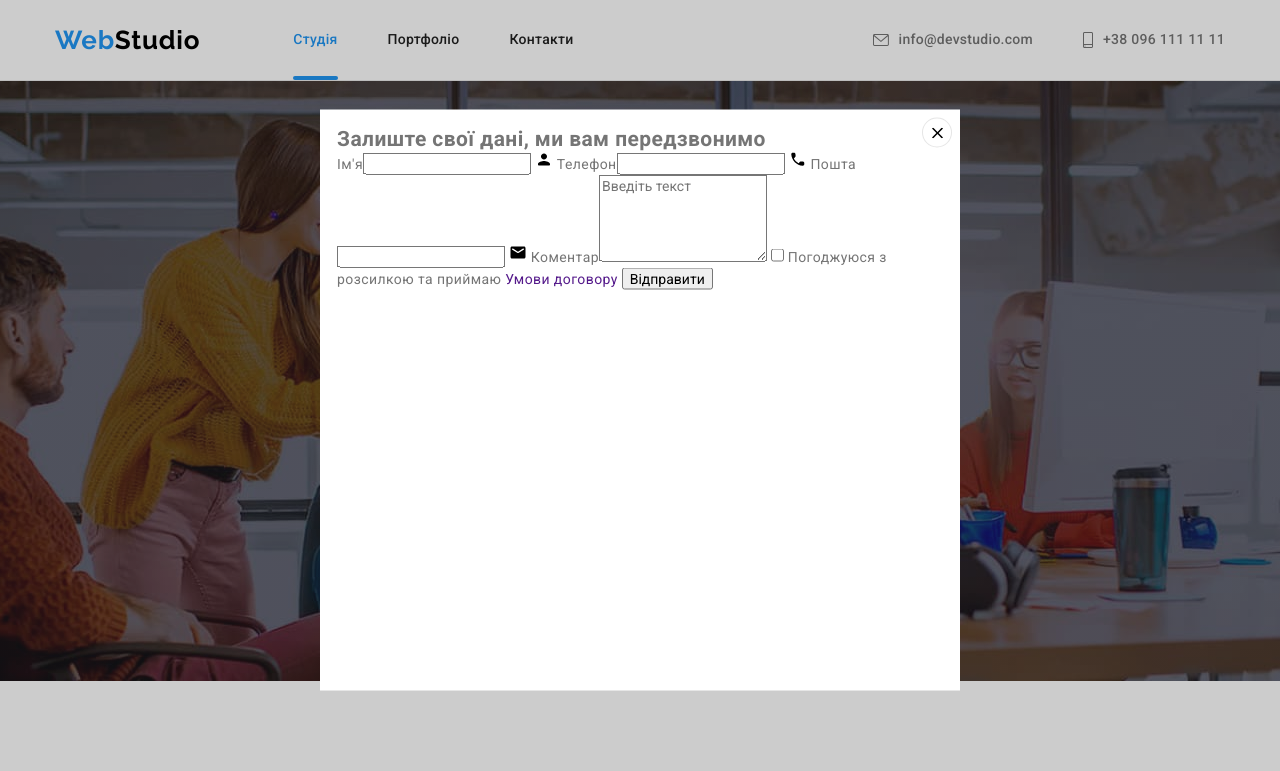
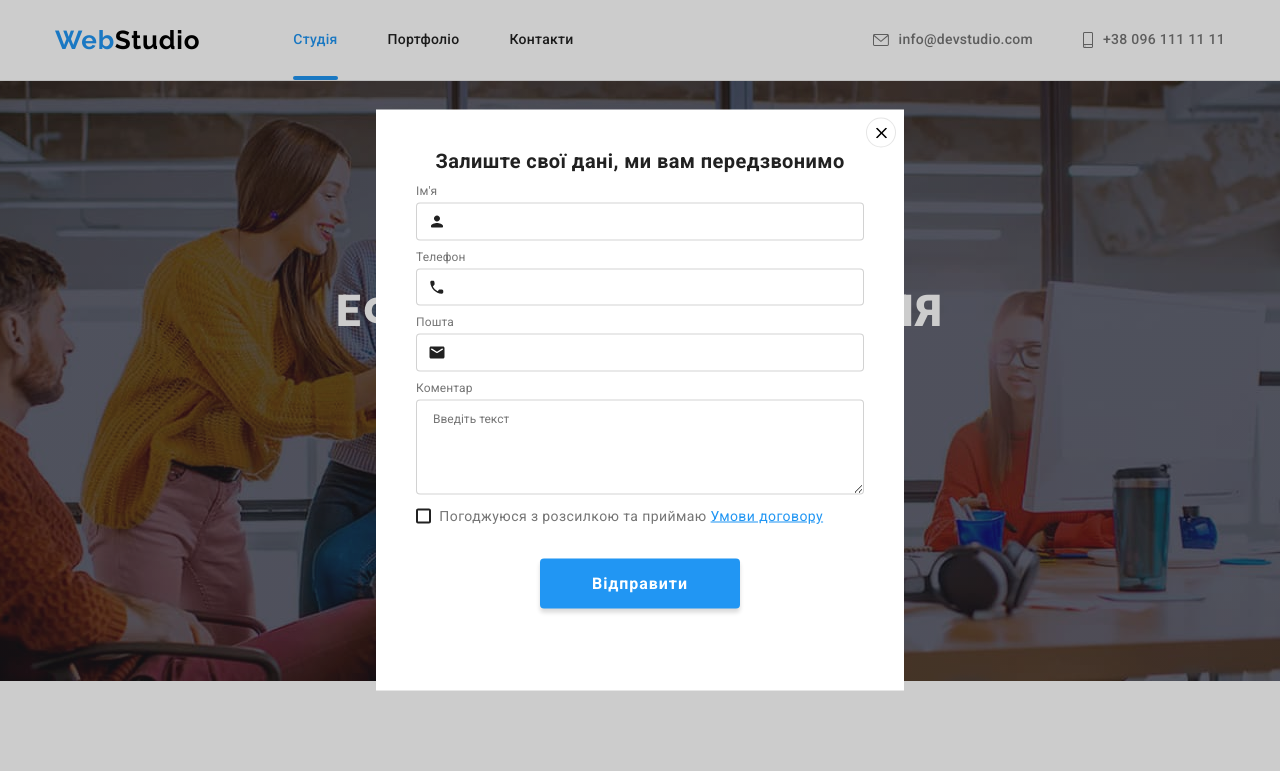
Before and after one commit to mr-alexmartyn/goit-markup-hw-06, a plain HTML site: page index.html in a window 1280 px wide. Both pictures are taken after a click on the button "Замовити послугу". Shown: the top 771 px of the page. Drawn offline with nearby package versions, Linux system fonts and the light colour scheme.

Commit message:
стилизует формы

```diff
--- a/css/styles.css
+++ b/css/styles.css
@@ -599,6 +599,60 @@ a {
   background: var(--accent-color);
 }
 
+.join-email-thumb {
+  margin-left: 93px;
+}
+.mail-subscribe-form {
+  display: flex;
+}
+
+.footer-mail-input {
+  width: 358px;
+  padding: 16px 15px;
+  margin-top: 20px;
+
+  outline: none;
+  background-color: var(--bgd-color);
+  border: 1px solid rgba(255, 255, 255, 0.3);
+  filter: drop-shadow(0px 4px 4px rgba(0, 0, 0, 0.15));
+  border-radius: 4px;
+
+  color: var(--white-color);
+}
+
+.btn-mail-subscribe {
+  margin-top: 20px;
+  margin-left: 12px;
+  padding: 13px 28px;
+  background-color: var(--accent-color);
+  color: var(--white-color);
+  font-weight: 700;
+  font-size: 16px;
+  line-height: 1.87;
+  letter-spacing: 0.06em;
+
+  display: flex;
+  max-height: 50px;
+  border: none;
+  border-radius: 4px;
+  align-items: center;
+  cursor: pointer;
+  transition: background-color var(--transition-timing) var(--cubic);
+}
+
+.btn-mail-subscribe:hover,
+.btn-mail-subscribe :focus {
+  background-color: var(--active-button-background);
+}
+
+.send-img {
+  display: block;
+  width: 24px;
+  height: 24px;
+  margin-left: 10px;
+  fill: var(--white-color);
+}
+
 /* ------------------------------------------------------------------------- */
 /* ---------------------------------PORTFOLIO------------------------------- */
 /* ------------------------------------------------------------------------- */
@@ -741,7 +795,7 @@ a {
   position: absolute;
   top: 50%;
   left: 50%;
-  padding: 17px 17px;
+  padding: 40px 40px;
   transform: translate(-50%, -50%) scale(1);
   transition: transform var(--transition-timing) var(--cubic);
 }
@@ -766,3 +820,145 @@ a {
   align-items: center;
   justify-content: center;
 }
+.modal-btn:hover {
+  fill: var(--accent-color);
+}
+
+.form {
+  display: flex;
+  flex-direction: column;
+}
+
+.form-tittle {
+  text-align: center;
+  margin-bottom: 12px;
+
+  font-weight: 700;
+  font-size: 20px;
+  line-height: 1.15;
+  color: var(--title-text-color);
+}
+.form-field {
+  position: relative;
+  display: flex;
+  margin-bottom: 10px;
+  flex-direction: column;
+
+  font-weight: 400;
+  font-size: 12px;
+  line-height: 1.16;
+  letter-spacing: 0.01em;
+}
+
+.form-input {
+  width: 100%;
+  margin-top: 4px;
+  padding-left: 42px;
+  padding-top: 11px;
+  padding-bottom: 11px;
+
+  border: 1px solid rgba(33, 33, 33, 0.2);
+  border-radius: 4px;
+  outline: none;
+  transition: border-color var(--transition-timing) var(--cubic);
+}
+
+.feedback-area {
+  margin-top: 4px;
+  padding: 12px 16px;
+  outline: none;
+
+  border: 1px solid rgba(33, 33, 33, 0.2);
+  border-radius: 4px;
+  transition: border-color var(--transition-timing) var(--cubic);
+}
+
+.join-icon {
+  position: absolute;
+  top: 50%;
+  left: 12px;
+  fill: var(--title-text-color);
+  transition: fill var(--transition-timing) var(--cubic);
+}
+
+.form-field:focus-within > .form-input,
+.form-field:hover > .form-input {
+  border-color: var(--accent-color);
+}
+.form-input:focus-within + .join-icon,
+.form-input:hover + .join-icon {
+  fill: var(--accent-color);
+}
+
+.feedback-area:focus-within,
+.feedback-area:hover {
+  border-color: var(--accent-color);
+}
+
+.form-check {
+  display: flex;
+  align-items: center;
+
+  transition: transform var(--transition-timing) var(--cubic);
+}
+
+.checkbox {
+  position: absolute;
+  width: 1px;
+  height: 1px;
+  margin: -1px;
+  border: 0;
+  padding: 0;
+  white-space: nowrap;
+  clip-path: inset(100%);
+  clip: rect(0 0 0 0);
+  overflow: hidden;
+}
+
+.checkbox-icon {
+  display: inline-block;
+  width: 15px;
+  height: 15px;
+  margin-right: 8.35px;
+
+  border: 2px solid var(--title-text-color);
+  border-radius: 2px;
+}
+
+.checkbox:checked + .checkbox-icon {
+  border-color: transparent;
+  background-color: var(--accent-color);
+  background-image: url(../images/full_checked.svg);
+  background-size: contain;
+  background-origin: border-box;
+}
+
+.policy {
+  line-height: 1.71;
+  text-decoration-line: underline;
+  color: var(--accent-color);
+}
+
+.form-submit-btn {
+  display: block;
+  margin-left: auto;
+  margin-right: auto;
+  padding: 10px 52px;
+
+  background-color: var(--accent-color);
+  color: var(--white-color);
+  font-weight: 700;
+  font-size: 16px;
+  line-height: 1.87;
+  letter-spacing: 0.06em;
+  border: none;
+  border-radius: 4px;
+  margin-top: 30px;
+  box-shadow: 0px 4px 4px rgba(0, 0, 0, 0.15);
+  transition: background-color var(--transition-timing) var(--cubic);
+}
+
+.form-submit-btn:hover,
+.form-submit-btn:focus {
+  background-color: var(--active-button-background);
+}
```
